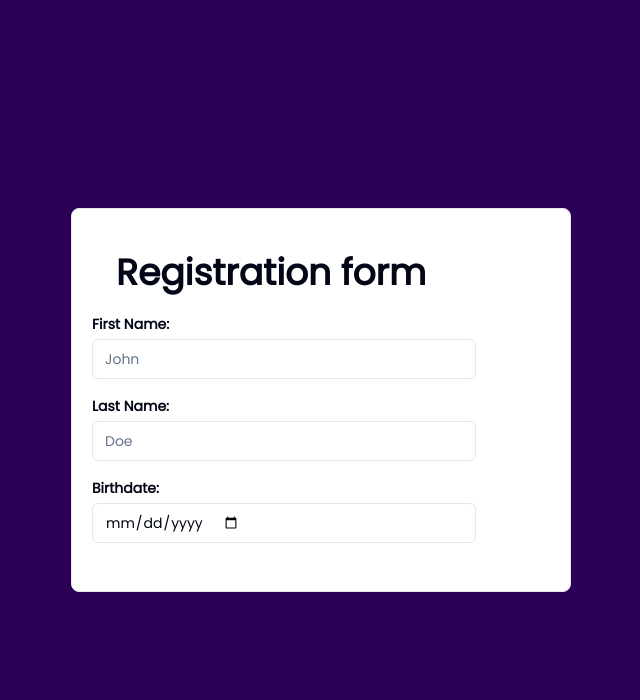
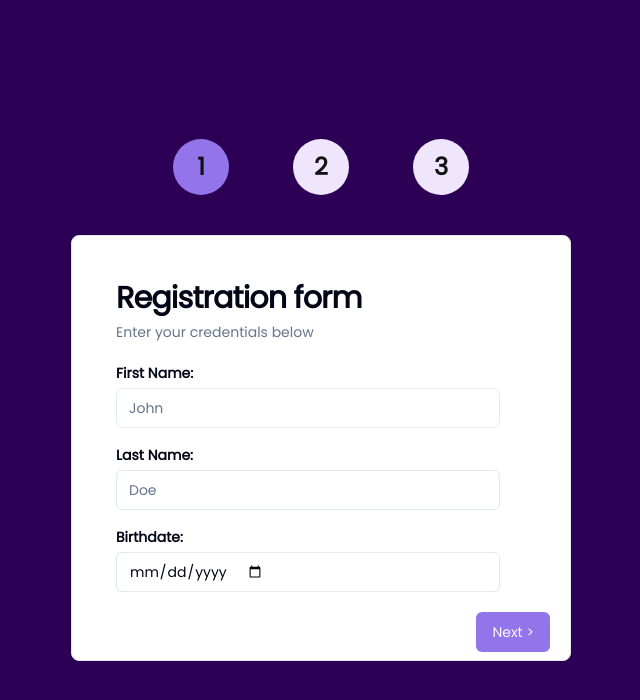
Before and after one commit to Medvezo/Beep-Form, a Next.js app: page /step-1 in a window 1280 px wide. Shown: the top 700 px of the page, without its empty margins (319-959 px from the left). Built offline with nearby package versions, Linux system fonts and the light colour scheme.

Commit message:
feat: add Card parts in layout.tsx

```diff
--- a/src/app/layout.tsx
+++ b/src/app/layout.tsx
@@ -1,7 +1,16 @@
 import type { Metadata } from "next";
 import { Poppins } from "next/font/google";
 import "./globals.css";
-import { Card, CardHeader } from "@/components/ui/card";
+import {
+	Card,
+	CardHeader,
+	CardFooter,
+	CardContent,
+	CardTitle,
+    CardDescription,
+} from "@/components/ui/card";
+import Steps from "@/components/layout/Steps";
+import FooterNav from "@/components/layout/FooterNav";
 
 const poppins = Poppins({ weight: "400", subsets: ["latin"] });
 
@@ -18,10 +27,17 @@ export default function RootLayout({
 	return (
 		<html lang="en">
 			<body className={poppins.className}>
-				<main className="flex justify-center items-center min-h-screen ">
-					<Card className="p-5 lg:w-[500px] min-h-96">
-						<CardHeader className="text-3xl lg:text-4xl font-bold ">Registration form</CardHeader>
-						{children}
+				<main className="flex flex-col justify-center items-center gap-6 lg:gap-10 min-h-screen ">
+					<Steps />
+					<Card className="p-5 lg:w-[500px] min-h-96 relative">
+						<CardHeader>
+							<CardTitle className="lg:text-3xl">Registration form</CardTitle>
+                            <CardDescription >Enter your credentials below</CardDescription>
+                        </CardHeader>
+						<CardContent>{children}</CardContent>
+						<CardFooter >
+							<FooterNav />
+						</CardFooter>
 					</Card>
 				</main>
 			</body>
--- a/src/components/layout/FooterNav.tsx
+++ b/src/components/layout/FooterNav.tsx
@@ -22,7 +22,7 @@ export default function FooterNav() {
     console.log(currentStep)
 
 	return (
-		<footer className="w-full flex justify-between items-center ">
+		<footer className="w-full px-5 flex justify-between items-center absolute left-0 bottom-2">
 			{currentStep && currentStep.previous ? (
 				<Button onClick={() => navigate(currentStep.previous)}>
 					{"<"} Previous
```
